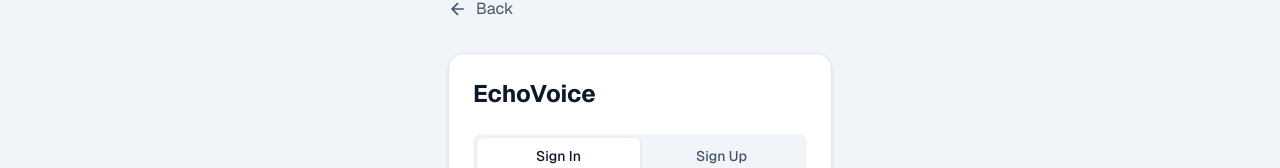
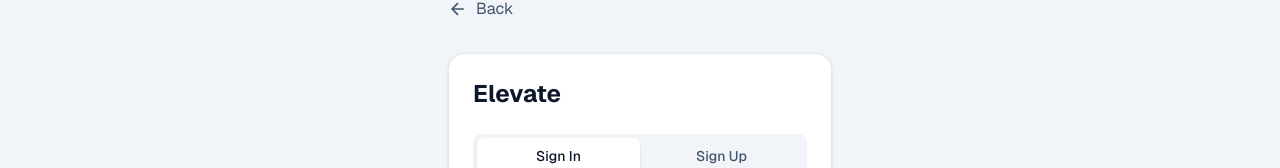
Before and after one commit to otutsukihyuuga/CursorHackathon, a Next.js app: page /auth in a window 1280 px wide. Shown: the part 240-408 px from the top of the page. Built offline with nearby package versions, Linux system fonts and the light colour scheme.

Commit message:
chore: rename app to Elevate

```diff
--- a/app/auth/page.tsx
+++ b/app/auth/page.tsx
@@ -48,7 +48,7 @@ export default function AuthPage() {
           Back
         </Link>
         <div className="bg-white rounded-2xl border border-slate-200 p-6 shadow-sm">
-          <h1 className="text-2xl font-bold text-slate-900 mb-6">EchoVoice</h1>
+          <h1 className="text-2xl font-bold text-slate-900 mb-6">Elevate</h1>
           <div className="flex rounded-lg bg-slate-100 p-1 mb-6">
             <button
               type="button"
--- a/app/layout.tsx
+++ b/app/layout.tsx
@@ -15,7 +15,7 @@ const geistMono = Geist_Mono({
 });
 
 export const metadata: Metadata = {
-  title: 'EchoVoice — Chat with voice',
+  title: 'Elevate — Chat with voice',
   description:
     'Upload a reference audio to create a chat. Send text or voice messages.',
 };
```
